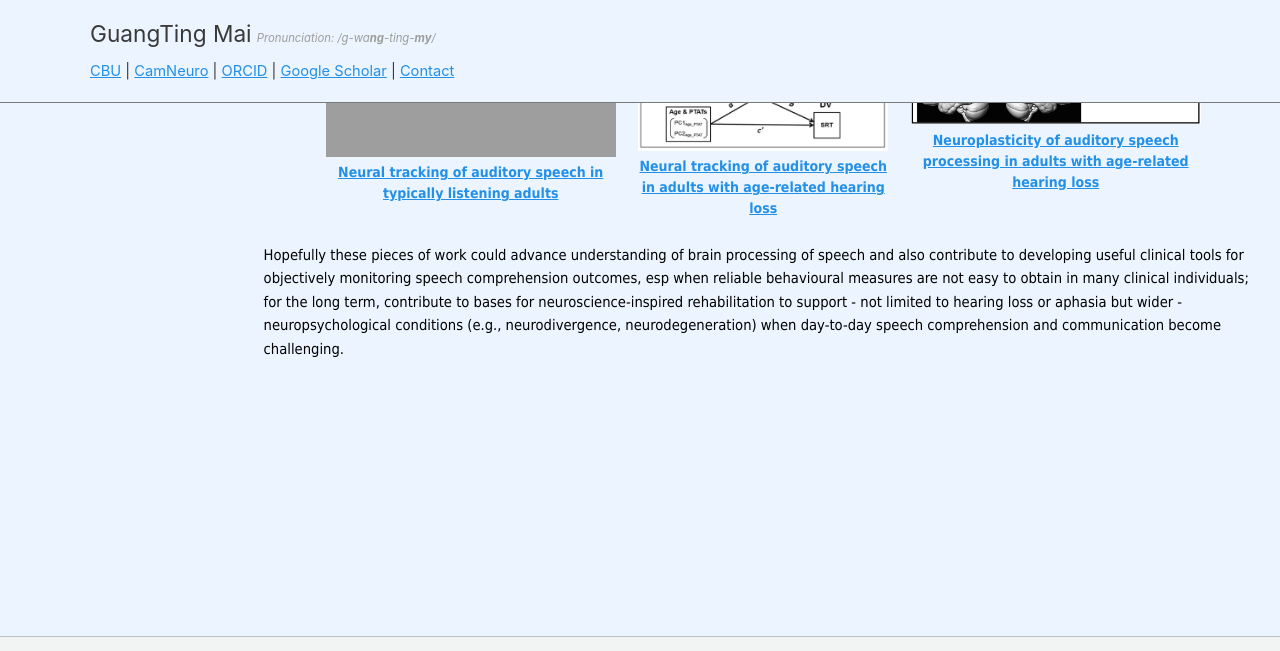
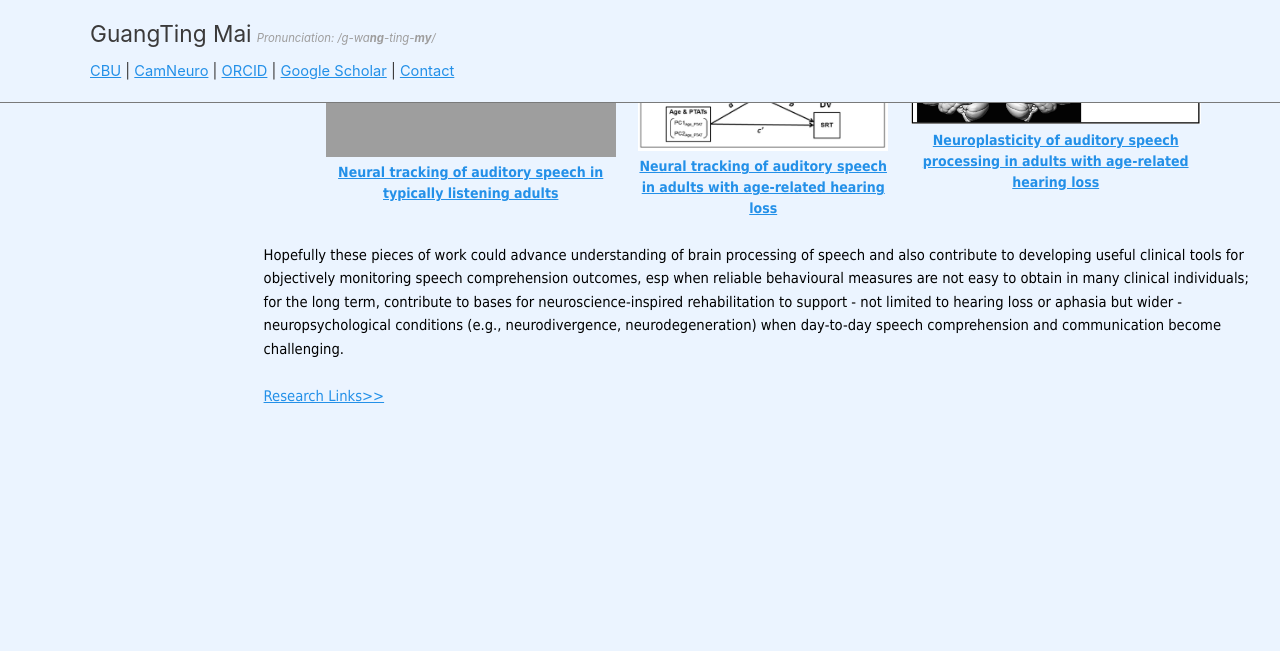
Before and after one commit to guangtingmai/guangtingmai.github.io, a Jekyll site: the page built from _pages/research-content.html, in a window 1280 px wide and 900 px high, scrolled down 1219 px, cut to the strip 0-651 px from the top of the window. Built offline with Jekyll 4.4.1, drawn with Linux system fonts in a browser that asks for light colours.

Commit message:
Update research-content.html

```diff
--- a/_pages/research-content.html
+++ b/_pages/research-content.html
@@ -72,3 +72,5 @@
   to obtain in many clinical individuals; for the long term, contribute to bases for neuroscience-inspired rehabilitation to support - not limited to hearing loss
   or aphasia but wider - neuropsychological conditions (e.g., neurodivergence, neurodegeneration) when day-to-day speech comprehension and communication become
   challenging.</span></p>
+
+<p><span style="font-size: 11pt;font-family: Tahoma;line-height: 1.6;display: block"><a href="https://guangtingmai.github.io/research-links/">Research Links>></a></span></p>
```
